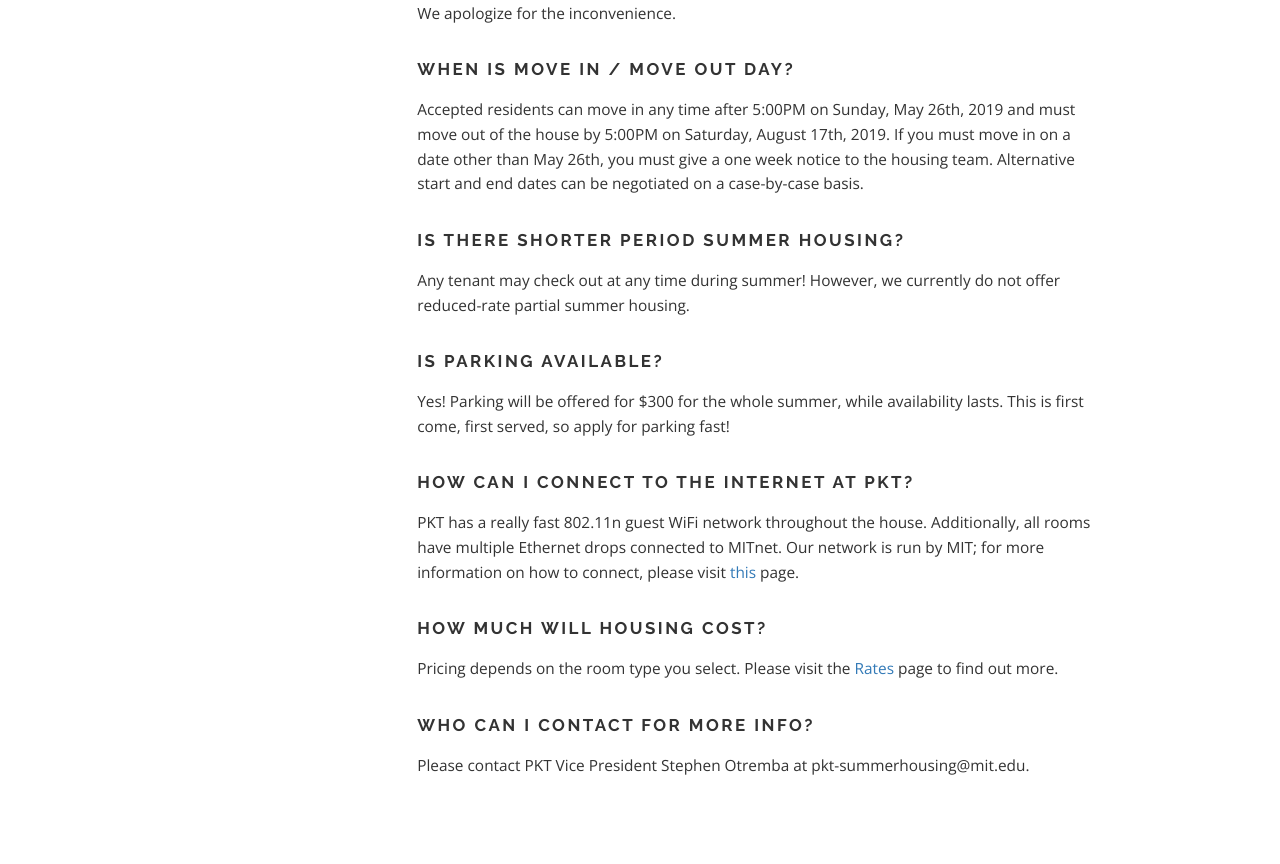
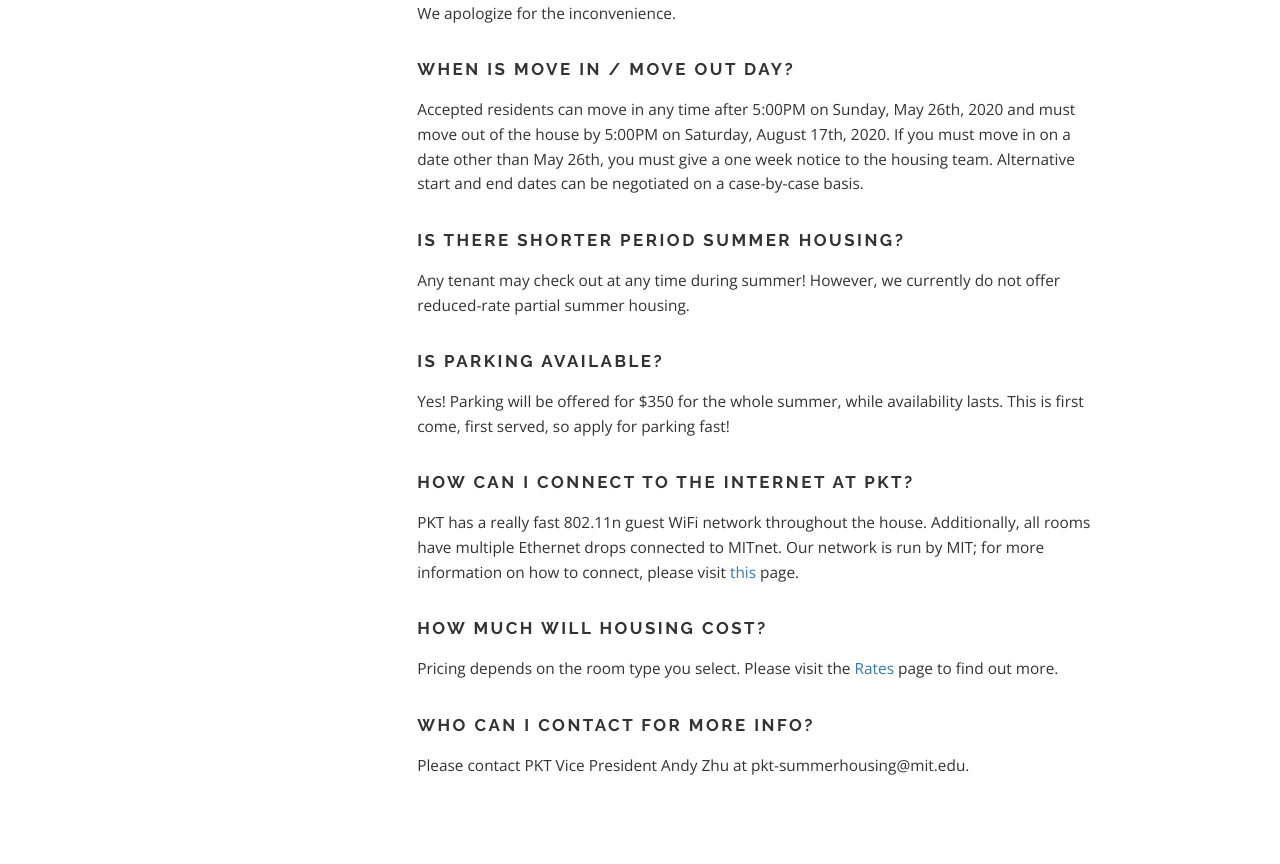
Before and after one commit to pktmasseta/pktmasseta.github.io, a Jekyll site: the page built from _summer/faq.md, in a window 1280 px wide. Shown: the part 958-1822 px from the top of the page. Built offline with Jekyll 4.4.1, drawn with Linux system fonts in a browser that asks for light colours.

Commit message:
Update faq.md

```diff
--- a/_summer/faq.md
+++ b/_summer/faq.md
@@ -22,7 +22,7 @@
 
 ###### When is move in / move out day?
 
-Accepted residents can move in any time after 5:00PM on Sunday, May 26th, 2019 and must move out of the house by 5:00PM on Saturday, August 17th, 2019.  If you must move in on a date other than May 26th, you must give a one week notice to the housing team. Alternative start and end dates can be negotiated on a case-by-case basis.
+Accepted residents can move in any time after 5:00PM on Sunday, May 26th, 2020 and must move out of the house by 5:00PM on Saturday, August 17th, 2020.  If you must move in on a date other than May 26th, you must give a one week notice to the housing team. Alternative start and end dates can be negotiated on a case-by-case basis.
 
 ###### Is there shorter period summer housing?
 
@@ -30,7 +30,7 @@
 
 ###### Is parking available?
 
-Yes! Parking will be offered for $300 for the whole summer, while availability lasts. This is first come, first served, so apply for parking fast!
+Yes! Parking will be offered for $350 for the whole summer, while availability lasts. This is first come, first served, so apply for parking fast!
 
 ###### How can I connect to the internet at PKT?
 
@@ -42,4 +42,4 @@
 
 ###### Who can I contact for more info?
 
-Please contact PKT Vice President Stephen Otremba at pkt-summerhousing@mit.edu.
+Please contact PKT Vice President Andy Zhu at pkt-summerhousing@mit.edu.
```
